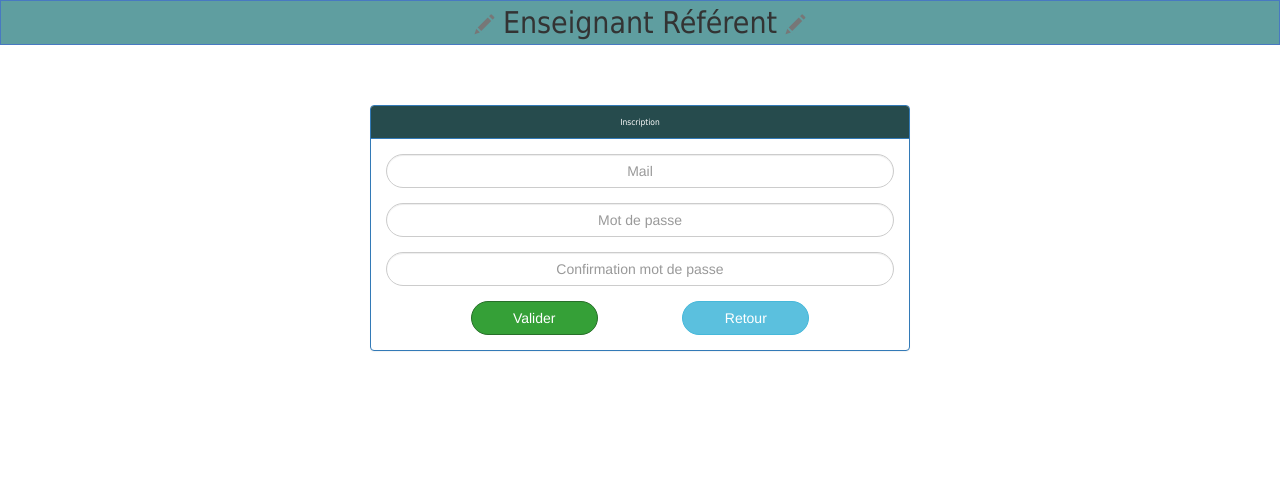
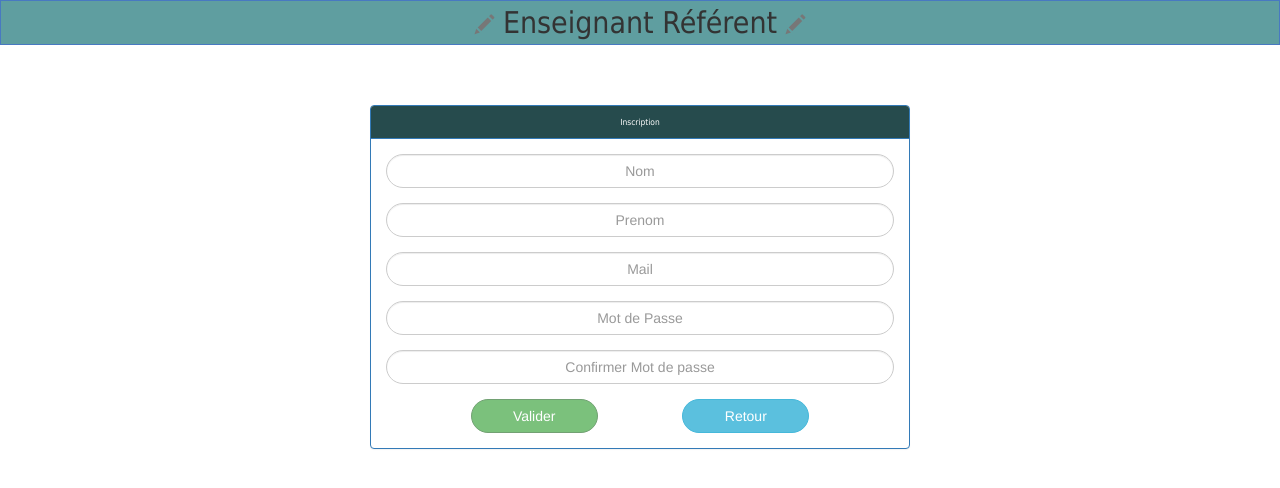
Before and after one commit to watslink/enseignantreferentwebclient, an Angular app: page /inscription in a window 1280 px wide. Shown: the top 488 px of the page. Built offline with nearby package versions, Linux system fonts and the light colour scheme; a web font is replaced by a local one.

Commit message:
implementation vue InscriptionComponent

```diff
--- a/src/app/inscription/inscription.component.html
+++ b/src/app/inscription/inscription.component.html
@@ -4,18 +4,89 @@
 
       <div class="panel-heading ">Inscription</div>
       <div class="panel-body">
-        <form >
+        <form #insForm = "ngForm">
           <div class="form-group">
-            <input  class="form-control rounded" ngModel="" type="text" name="mail" placeholder="Mail" required>
+            <input  class="form-control rounded"
+                    [(ngModel)] = "ensRefForm.nom"
+                    #nom=ngModel
+                    type="text" name="nom"
+                    placeholder="Nom" required>
+          </div>
+          <div *ngIf="nom.invalid && (nom.dirty || nom.touched)"
+               class="alert alert-danger">
+            <div *ngIf = "nom.errors?.required">
+              Veuillez entrer un nom.
+            </div>
           </div>
           <div class="form-group">
-            <input class="form-control rounded" ngModel="" type="password" name="motDePasse" placeholder="Mot de passe" required>
+            <input  class="form-control rounded"
+                    [(ngModel)] = "ensRefForm.prenom"
+                    #prenom=ngModel
+                    type="text" name="prenom"
+                    placeholder="Prenom" required>
+          </div>
+          <div *ngIf="prenom.invalid && (prenom.dirty || prenom.touched)"
+               class="alert alert-danger">
+            <div *ngIf = "prenom.errors?.required">
+              Veuillez entrer un prenom.
+            </div>
           </div>
           <div class="form-group">
-            <input class="form-control rounded" ngModel="" type="password" name="reMotDePasse" placeholder="Confirmation mot de passe" required>
+            <input  class="form-control rounded"
+                    [(ngModel)] = "ensRefForm.mail"
+                    #mail=ngModel
+                    type="text" name="mail"
+                    pattern="[a-z0-9._%+-]+@[a-z0-9.-]+\.[a-z]{2,3}$"
+                    placeholder="Mail" required>
           </div>
-          <button type="submit" class="btn btn-success rounded col-md-offset-2 col-md-3 col-xs-4 col-xs-offset-1 ">Valider</button>
-          <a href="/inscription"  class="btn btn-info rounded col-md-offset-2 col-md-3 col-xs-offset-1 col-xs-5">Retour</a>
+          <div *ngIf="mail.invalid && (mail.dirty || mail.touched)"
+               class="alert alert-danger">
+            <div *ngIf = "mail.errors?.required">
+              Veuillez entrer un mail.
+            </div>
+            <div *ngIf = "mail.errors?.pattern && mail.touched">
+              Format incorrect.
+            </div>
+          </div>
+
+          <div ngModelGroup="motDePasse" #verifmpd="ngModelGroup"  >
+            <div class="form-group">
+
+              <input
+                class="form-control rounded"
+                type="password"
+                ngModel name="mpd"
+                #mpd=ngModel
+                placeholder="Mot de Passe"
+                minlength ="8" required>
+            </div>
+
+            <div class="form-group">
+              <input
+                class="form-control rounded"
+                type="password"
+                ngModel name="rempd"
+                #rempd=ngModel
+                placeholder="Confirmer Mot de passe">
+            </div>
+
+
+            <div *ngIf="((verifmpd.invalid && mpd.touched) || ((verifmpd.value?.mpd != verifmpd.value?.rempd) && rempd.touched) )"
+                 class="alert alert-danger">
+
+              <div *ngIf = "verifmpd.invalid; else nomatch">
+                8 caratères minimum.
+              </div>
+              <ng-template #nomatch >
+                les mots de passe ne sont pas identiques.
+              </ng-template>
+            </div>
+          </div>
+
+
+          <button type="submit" class="btn btn-success rounded col-md-offset-2 col-md-3 col-xs-4 col-xs-offset-1 "
+                  [disabled]="!insForm.form.valid">Valider</button>
+          <a href="/login"  class="btn btn-info rounded col-md-offset-2 col-md-3 col-xs-offset-1 col-xs-5">Retour</a>
         </form>
       </div>
     </div>
--- a/src/app/inscription/inscription.component.ts
+++ b/src/app/inscription/inscription.component.ts
@@ -1,4 +1,5 @@
 import { Component, OnInit } from '@angular/core';
+import {EnseignantReferentForm} from '../../model/EnseignantReferentForm';
 
 @Component({
   selector: 'app-inscription',
@@ -7,6 +8,8 @@ import { Component, OnInit } from '@angular/core';
 })
 export class InscriptionComponent implements OnInit {
 
+  private ensRefForm: EnseignantReferentForm = new EnseignantReferentForm('', '', '',  { mpd: '' , rempd: ''});
+
   constructor() { }
 
   ngOnInit() {
--- a/src/model/EnseignantReferentForm.ts
+++ b/src/model/EnseignantReferentForm.ts
@@ -5,8 +5,8 @@ export class EnseignantReferentForm {
     public nom: string,
     public prenom: string,
     public mail: string,
-    public motDePasse: string,
-    public reMotDePasse: string) {}
+    public motDePasse: { mpd: string , rempd: string}
+   ) {}
 
 
 }
```
